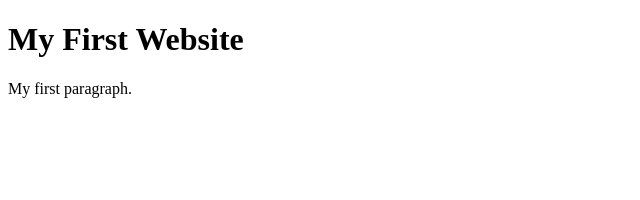
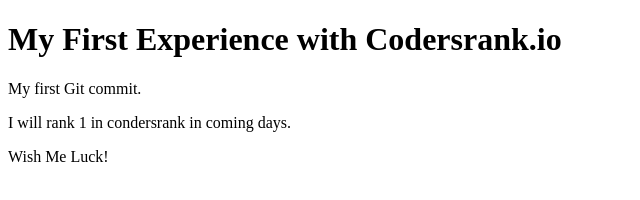
Before and after one commit to Munikedev/munikedev-pratice-1, a website: page index.html in a window 1280 px wide. Shown: the whole page, without its empty margins (0-640 px from the left). Drawn offline with Linux system fonts and the light colour scheme.

Commit message:
index.html file modified

```diff
--- a/index.html
+++ b/index.html
@@ -1,12 +1,14 @@
 <!DOCTYPE html>
 <html>
   <head>
-    <title>Page Title</title>
+    <title>Munike Page</title>
   </head>
   <body>
 
-    <h1>My First Website</h1>
-    <p>My first paragraph.</p>
+    <h1>My First Experience with Codersrank.io</h1>
+    <p>My first Git commit.</p>
+    <p>I will rank 1 in condersrank in coming days.</p>
+    <p> Wish Me Luck! </p>
 
   </body>
 </html>
```
